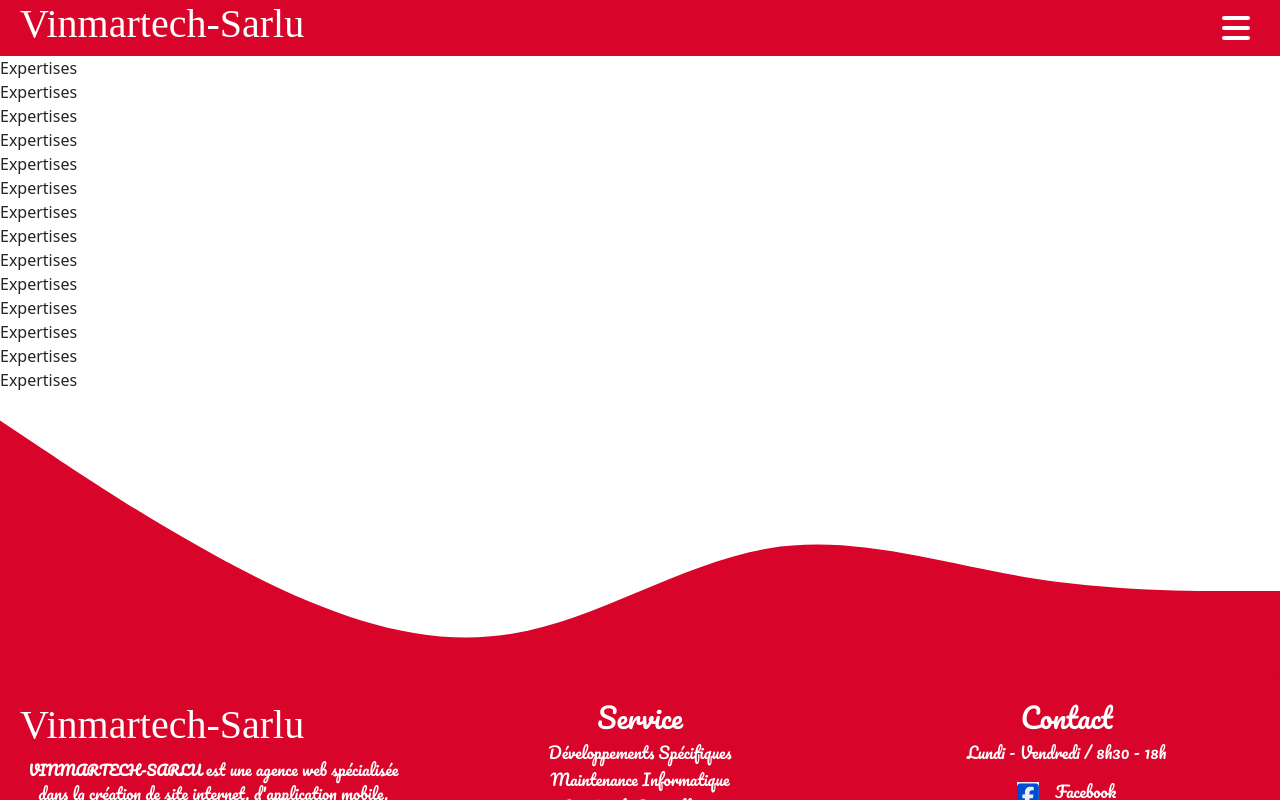
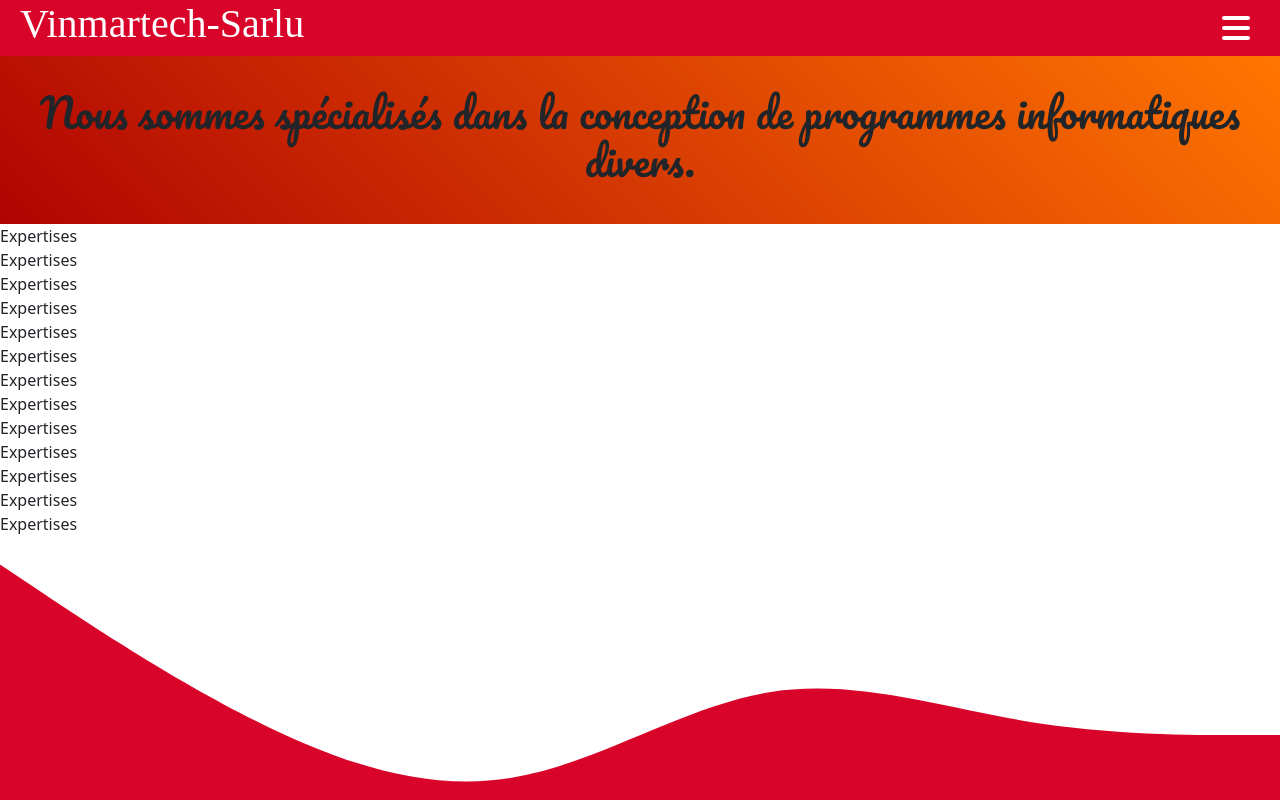
Before and after one commit to Alphonse-K/vinmartech, a React (Create React App) app: page /expertises in a window 1280 px wide. Shown: the top 800 px of the page. Built offline with nearby package versions, Linux system fonts and the light colour scheme; a web font is replaced by a local one.

Commit message:
expertises component header created

```diff
--- a/src/App.css
+++ b/src/App.css
@@ -406,6 +406,15 @@
   outline: none;
 }
 
+/**************************** EXPERTISE COMPONENT START***********************************/
+.expertise-header {
+  background: rgba(255, 118, 1, 1.0);
+  background: linear-gradient(225deg, rgba(255, 118, 1, 1.0), rgba(176, 3, 3, 1.0));  padding: 2rem;
+  text-align: center;
+  font-family: 'Pacifico', cursive;
+}
+/**************************** EXPERTISE COMPONENT END****************************************/
+
 /**************************** HOME COMPONENT END ***************************************/
 
 /*********************** FOOTER START ***************************/
--- a/src/components/Expertises.js
+++ b/src/components/Expertises.js
@@ -8,7 +8,7 @@
     // <></>
     <div>
         <Navbar/>
-        <div>Expertises</div>
+        <div className='expertise-header'><h1>Nous sommes spécialisés dans la conception de programmes informatiques divers.</h1></div>
         <div>Expertises</div>
         <div>Expertises</div>
         <div>Expertises</div>
```
